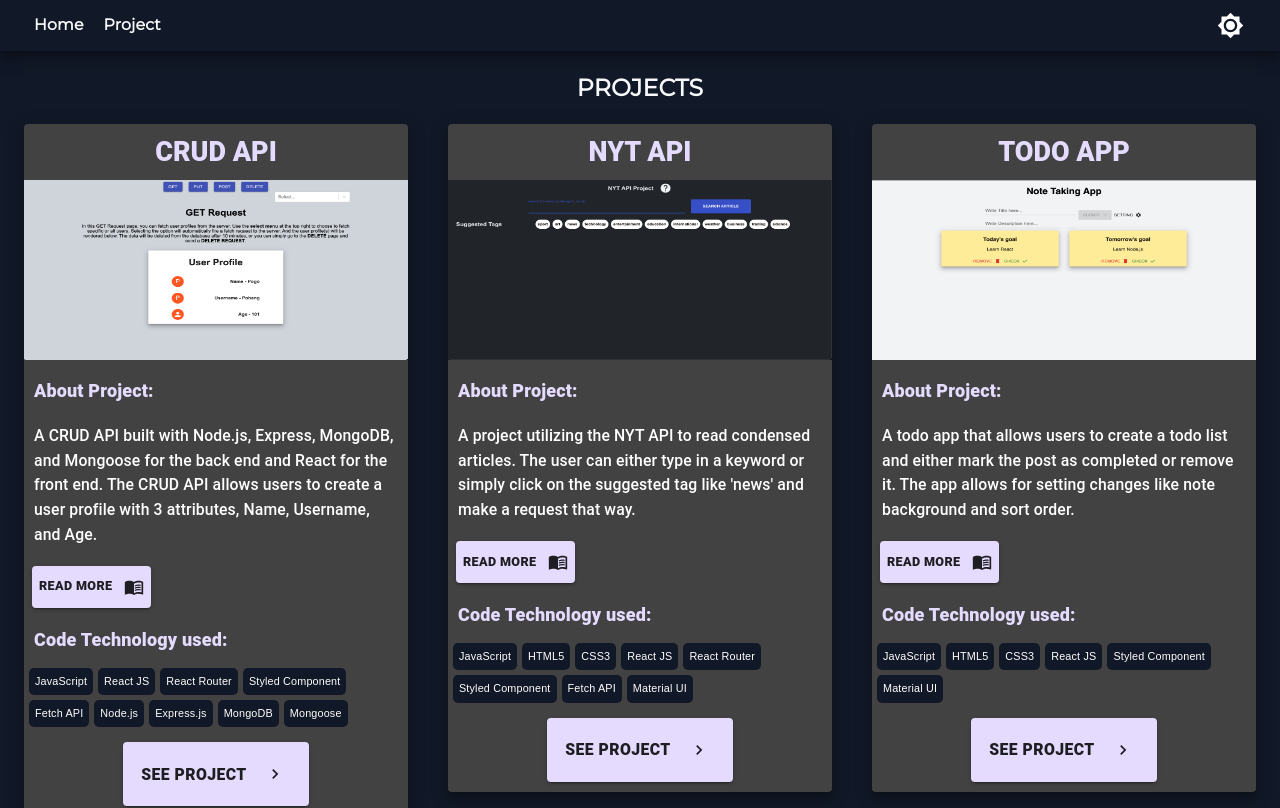
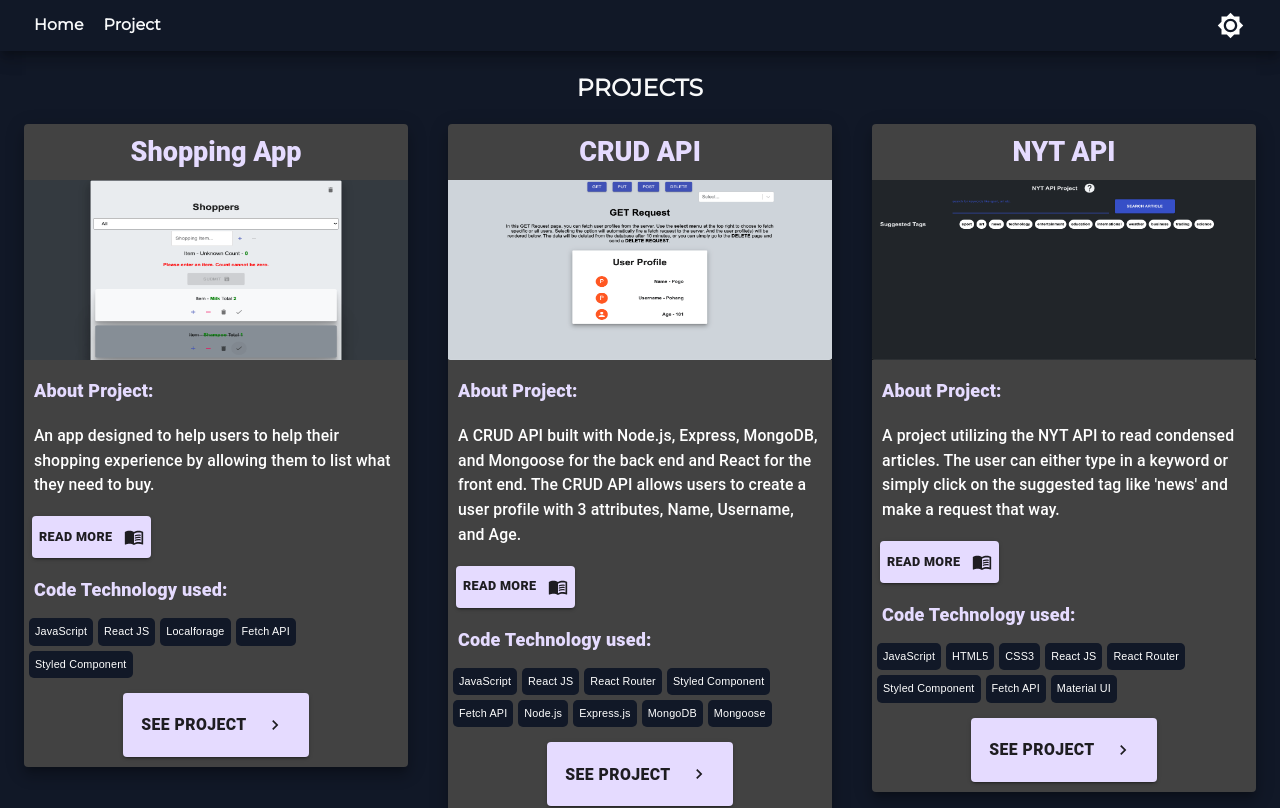
Before and after one commit to YutaMoriJP/Portfolio, a React (Create React App) app: page /project in a window 1280 px wide. Shown: the top 808 px of the page. Built offline with nearby package versions, Linux system fonts and the light colour scheme.

Commit message:
added shopping app to projects

```diff
--- a/src/data/project.js
+++ b/src/data/project.js
@@ -3,10 +3,37 @@ import todoo from "../Images/note.png";
 import tictactoe from "../Images/tictactoe.png";
 import shiritori from "../Images/shiritori.png";
 import crudapi from "../Images/crudapi.png";
-
+import shopping from "../Images/shopping.png";
 import { v4 as uuidv4 } from "uuid";
 
 const projects = [
+  {
+    name: "Shopping App",
+    img: shopping,
+    id: uuidv4(),
+    url: "https://quizzical-lovelace-17ea0b.netlify.app/",
+    description:
+      "An app designed to help users to help their shopping experience by allowing them to list what they need to buy.",
+    details: [
+      {
+        title: "Header",
+        content:
+          "Fillter content Fillter content Fillter content Fillter content Fillter content Fillter content Fillter content Fillter content Fillter content",
+      },
+      {
+        title: "Header",
+        content:
+          "Fillter content Fillter content Fillter content Fillter content Fillter content Fillter content Fillter content Fillter content Fillter content",
+      },
+    ],
+    tags: [
+      { tag: "JavaScript", id: uuidv4() },
+      { tag: "React JS", id: uuidv4() },
+      { tag: "Localforage", id: uuidv4() },
+      { tag: "Fetch API", id: uuidv4() },
+      { tag: "Styled Component", id: uuidv4() },
+    ],
+  },
   {
     name: "CRUD API",
     img: crudapi,
```
Also changed, not shown: src/Images/shopping.png (added).
